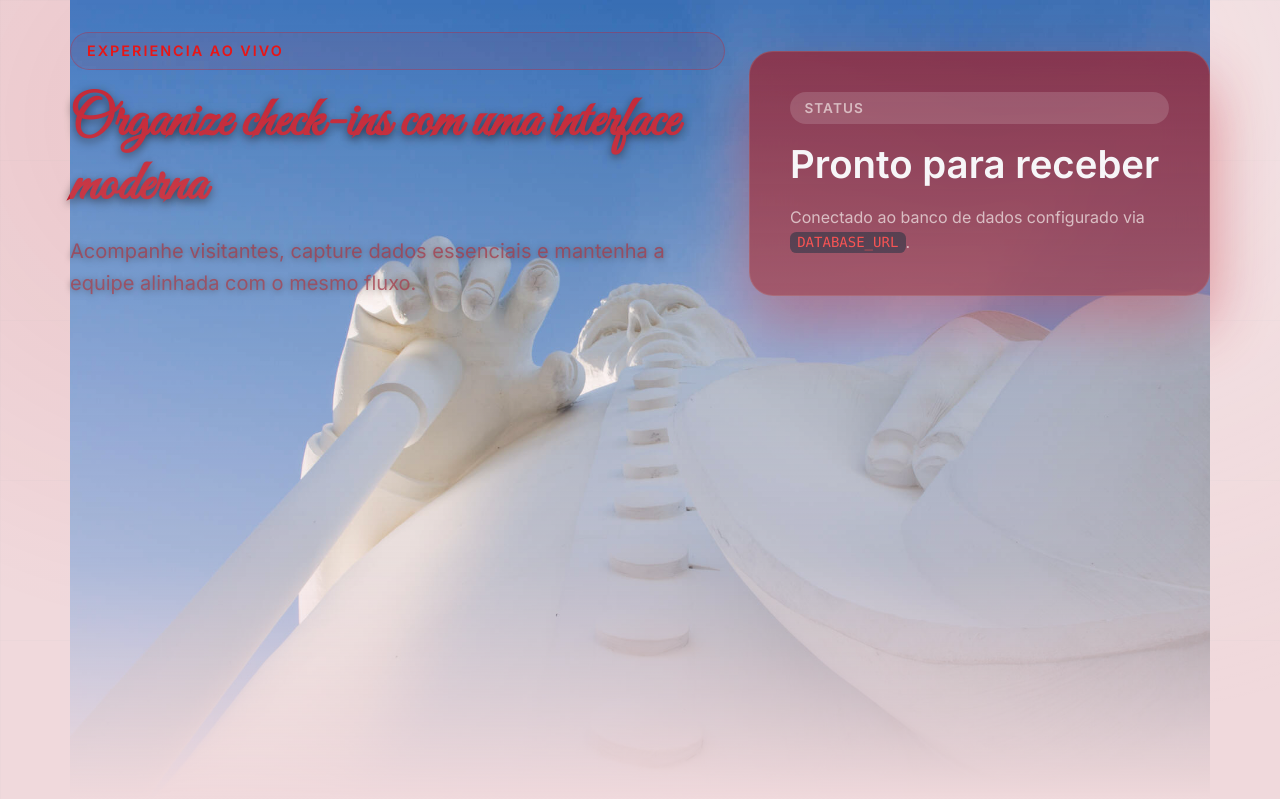
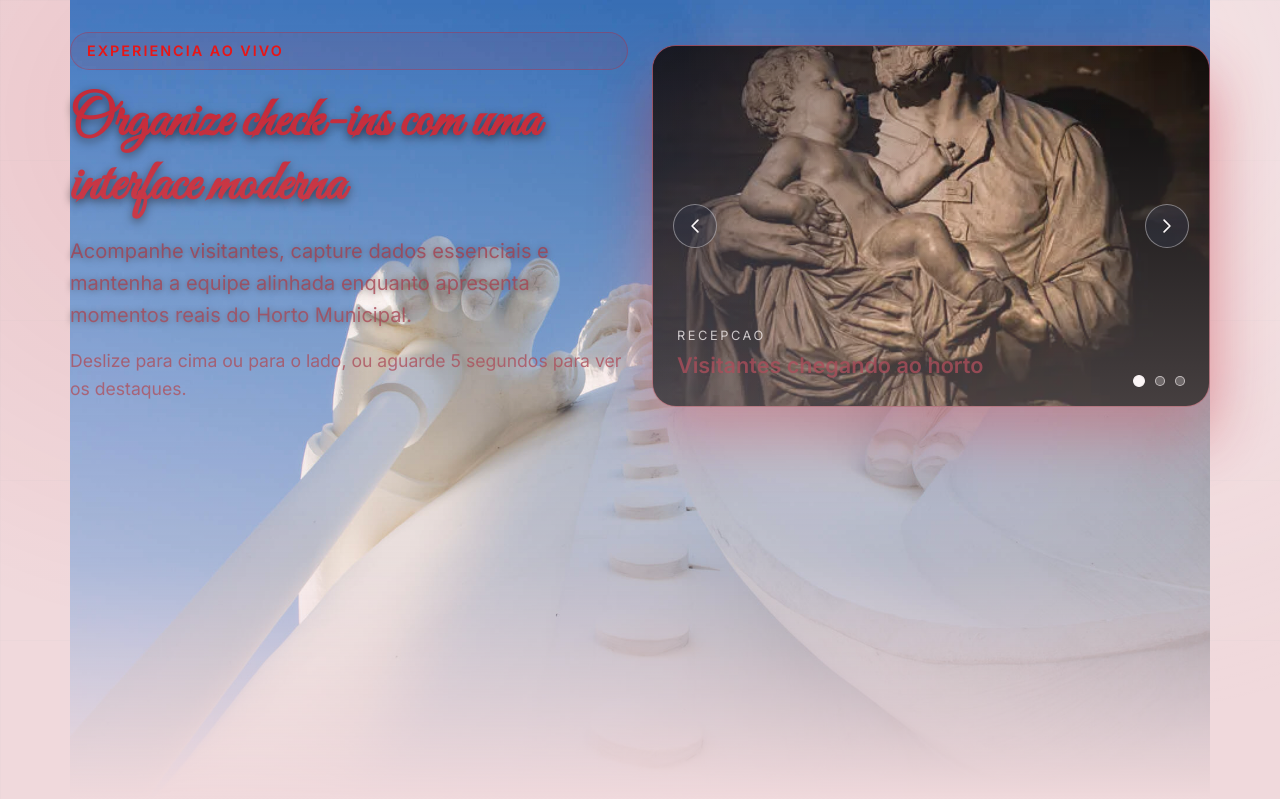
Before and after one commit to helionlf/ciceroExperience_api, a Django app: page /cicero-experience/ in a window 1280 px wide. Shown: the top 799 px of the page. Run offline with Django 5.2, Linux system fonts and the light colour scheme.

Commit message:
feat: carrosel de imagens na home

```diff
--- a/cicero_experience/templates/cicero_experience/index.html
+++ b/cicero_experience/templates/cicero_experience/index.html
@@ -6,16 +6,51 @@
 {% block content %}
 <section class="page-hero container">
     <div class="row align-items-center gy-4">
-        <div class="col-lg-7">
+        <div class="col-lg-6">
             <span class="hero-eyebrow">Experiencia ao vivo</span>
             <h1 class="page-title">Organize check-ins com uma interface moderna</h1>
-            <p class="hero-text">Acompanhe visitantes, capture dados essenciais e mantenha a equipe alinhada com o mesmo fluxo.</p>
+            <p class="hero-text">Acompanhe visitantes, capture dados essenciais e mantenha a equipe alinhada enquanto apresenta momentos reais do Horto Municipal.</p>
+            <p class="hero-text2">Deslize para cima ou para o lado, ou aguarde 5 segundos para ver os destaques.</p>
         </div>
-        <div class="col-lg-5">
-            <div class="metric-card glass-card">
-                <div class="metric-card__badge">Status</div>
-                <h2 class="metric-card__value">Pronto para receber</h2>
-                <p class="metric-card__text">Conectado ao banco de dados configurado via <code>DATABASE_URL</code>.</p>
+        <div class="col-lg-6">
+            <div class="hero-slider glass-card" data-slider="hero" tabindex="0" aria-label="Carrossel com destaques do horto">
+                <div class="hero-slider__viewport">
+                    <div class="hero-slider__track">
+                        <div class="hero-slide" role="img" aria-label="Visitantes chegando ao horto" style="--slide-image: url('{% static 'img/slider/foto-1.jpg' %}');">
+                            <div class="hero-slide__caption">
+                                <span>Recepcao</span>
+                                <strong>Visitantes chegando ao horto</strong>
+                            </div>
+                        </div>
+                        <div class="hero-slide" role="img" aria-label="Equipe orientando os visitantes" style="--slide-image: url('{% static 'img/slider/foto-2.png' %}');">
+                            <div class="hero-slide__caption">
+                                <span>Orientacao</span>
+                                <strong>Equipe guiando os fluxos</strong>
+                            </div>
+                        </div>
+                        <div class="hero-slide" role="img" aria-label="Area principal do evento com movimento" style="--slide-image: url('{% static 'img/slider/foto-3.png' %}');">
+                            <div class="hero-slide__caption">
+                                <span>Experiencia</span>
+                                <strong>Espacos pulsando com visitantes</strong>
+                            </div>
+                        </div>
+                    </div>
+                </div>
+                <button class="hero-slider__control hero-slider__control--prev" type="button" data-slider-action="prev" aria-label="Foto anterior">
+                    <svg width="20" height="20" viewBox="0 0 24 24" aria-hidden="true">
+                        <path d="M15.5 5l-7 7 7 7" fill="none" stroke="currentColor" stroke-width="2" stroke-linecap="round" stroke-linejoin="round" />
+                    </svg>
+                </button>
+                <button class="hero-slider__control hero-slider__control--next" type="button" data-slider-action="next" aria-label="Proxima foto">
+                    <svg width="20" height="20" viewBox="0 0 24 24" aria-hidden="true">
+                        <path d="M8.5 5l7 7-7 7" fill="none" stroke="currentColor" stroke-width="2" stroke-linecap="round" stroke-linejoin="round" />
+                    </svg>
+                </button>
+                <div class="hero-slider__dots">
+                    <button class="hero-slider__dot is-active" type="button" aria-label="Ir para a foto 1" aria-pressed="true" data-slider-dot="0"></button>
+                    <button class="hero-slider__dot" type="button" aria-label="Ir para a foto 2" aria-pressed="false" data-slider-dot="1"></button>
+                    <button class="hero-slider__dot" type="button" aria-label="Ir para a foto 3" aria-pressed="false" data-slider-dot="2"></button>
+                </div>
             </div>
         </div>
     </div>
@@ -151,6 +186,9 @@
 
         let currentIndex = 0;
         let autoplayId = null;
+        let startX = null;
+        let startY = null;
+        let activePointerId = null;
 
         const goTo = (index) => {
             currentIndex = (index + slides.length) % slides.length;
@@ -174,7 +212,19 @@
 
         const restartAutoplay = () => {
             stopAutoplay();
-            autoplayId = window.setInterval(nextSlide, 6000);
+            autoplayId = window.setInterval(nextSlide, 5000);
+        };
+
+        const handleSwipe = (deltaX, deltaY) => {
+            const distance = Math.max(Math.abs(deltaX), Math.abs(deltaY));
+            if (distance < 40) {
+                return;
+            }
+            if (Math.abs(deltaY) > Math.abs(deltaX)) {
+                deltaY < 0 ? nextSlide() : prevSlide();
+            } else {
+                deltaX < 0 ? nextSlide() : prevSlide();
+            }
         };
 
         prevTrigger?.addEventListener('click', () => {
@@ -185,6 +235,47 @@
         nextTrigger?.addEventListener('click', () => {
             nextSlide();
             restartAutoplay();
+        });
+
+        slider.addEventListener('pointerdown', (event) => {
+            activePointerId = event.pointerId;
+            startX = event.clientX;
+            startY = event.clientY;
+            slider.setPointerCapture(activePointerId);
+            stopAutoplay();
+        });
+
+        slider.addEventListener('pointerup', (event) => {
+            if (activePointerId !== event.pointerId || startX === null || startY === null) {
+                return;
+            }
+            const deltaX = event.clientX - startX;
+            const deltaY = event.clientY - startY;
+            handleSwipe(deltaX, deltaY);
+            startX = null;
+            startY = null;
+            activePointerId = null;
+            restartAutoplay();
+        });
+
+        slider.addEventListener('pointercancel', () => {
+            startX = null;
+            startY = null;
+            activePointerId = null;
+            restartAutoplay();
+        });
+
+        slider.addEventListener('keydown', (event) => {
+            if (event.key === 'ArrowRight' || event.key === 'ArrowDown') {
+                event.preventDefault();
+                nextSlide();
+                restartAutoplay();
+            }
+            if (event.key === 'ArrowLeft' || event.key === 'ArrowUp') {
+                event.preventDefault();
+                prevSlide();
+                restartAutoplay();
+            }
         });
 
         dots.forEach((dot, dotIndex) => {
```
